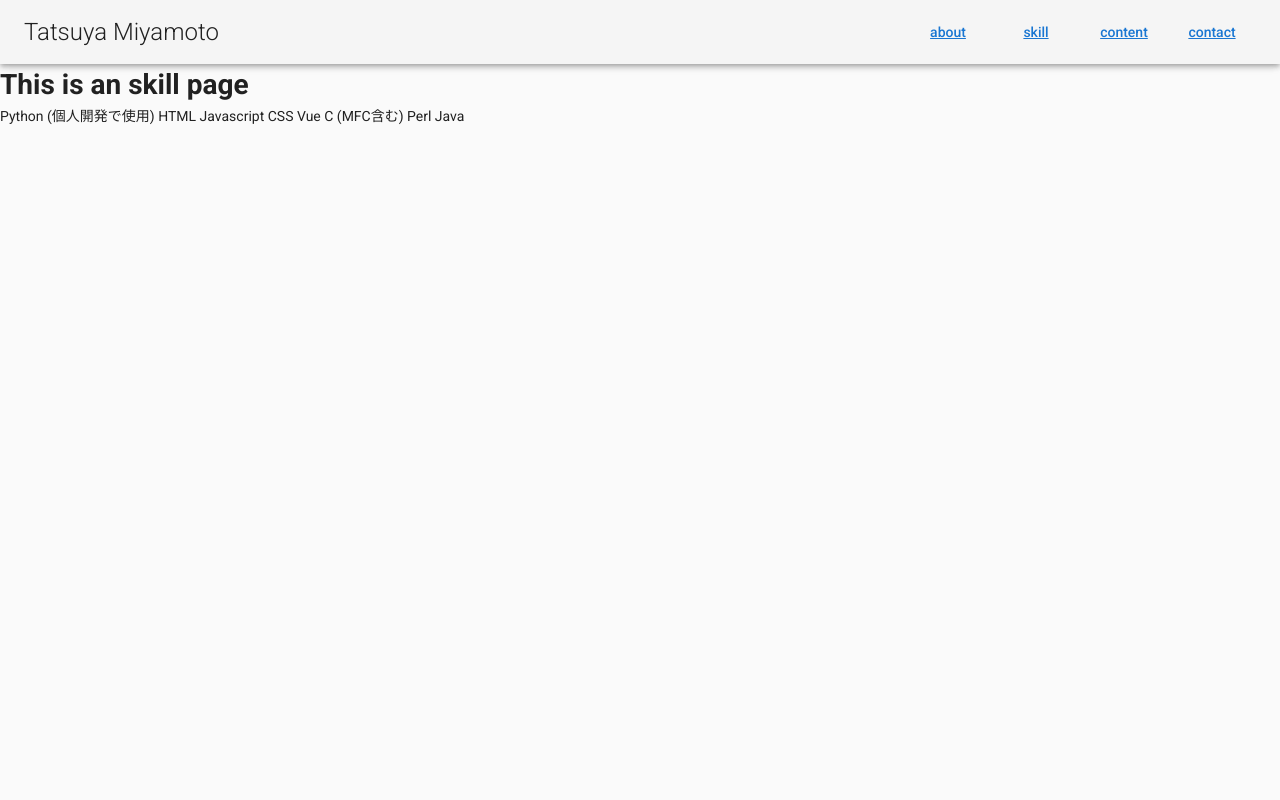
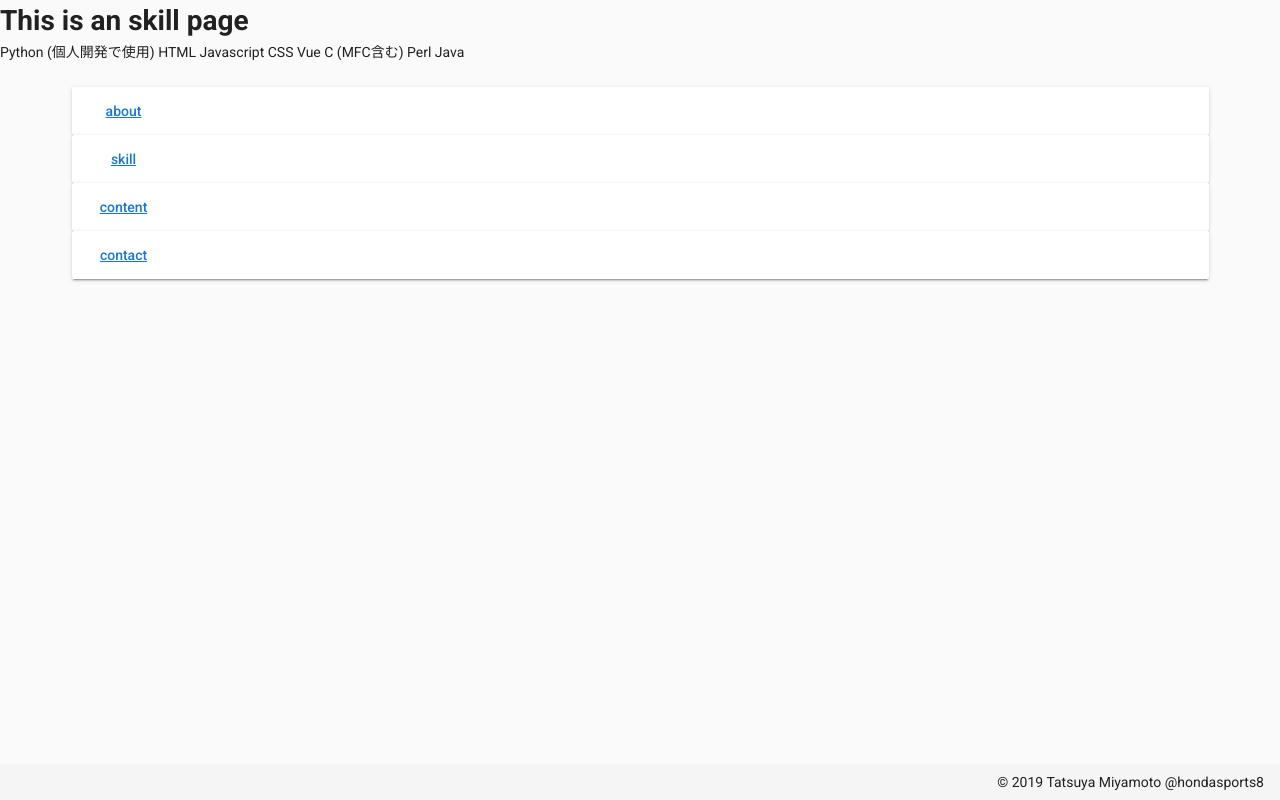
Before and after one commit to hondasports/mysite, a Vue app: page /skill in a window 1280 px wide. Built offline with nearby package versions, Linux system fonts and the light colour scheme.

Commit message:
Toolbalを削除し、cardのトップページに変更中。

```diff
--- a/src/App.vue
+++ b/src/App.vue
@@ -1,22 +1,32 @@
 <template>
   <v-app>
-    <v-toolbar app>
-      <v-toolbar-title class="headline text-uppercase">
-        <span class="font-weight-light">Tatsuya Miyamoto</span>
-      </v-toolbar-title>
-      <v-spacer></v-spacer>
-      <v-toolbar-items>
-        <v-btn flat><router-link to="/about">about</router-link></v-btn>
-        <v-btn flat><router-link to="/skill">skill</router-link></v-btn>
-        <v-btn flat><router-link to="/content">content</router-link></v-btn>
-        <v-btn flat><router-link to="/contact">contact</router-link></v-btn>
-      </v-toolbar-items>
-    </v-toolbar>
-
     <v-content>
       <router-view/>
+      <v-container>
+        <v-layout>
+          <v-flex>
+            <v-card>
+              <v-btn flat><router-link to="/about">about</router-link></v-btn>
+            </v-card>
+            <v-card>
+              <v-btn flat><router-link to="/skill">skill</router-link></v-btn>
+            </v-card>
+            <v-card>
+              <v-btn flat><router-link to="/content">content</router-link></v-btn>
+            </v-card>
+            <v-card>
+              <v-btn flat><router-link to="/contact">contact</router-link></v-btn>
+            </v-card>
+          </v-flex>
+        </v-layout>
+      </v-container>
     </v-content>
+    <v-footer class="pa-3">
+      <v-spacer></v-spacer>
+      <div>&copy; {{ new Date().getFullYear() }} Tatsuya Miyamoto @hondasports8</div>
+    </v-footer>
   </v-app>
+
 </template>
 
 <script>
```
